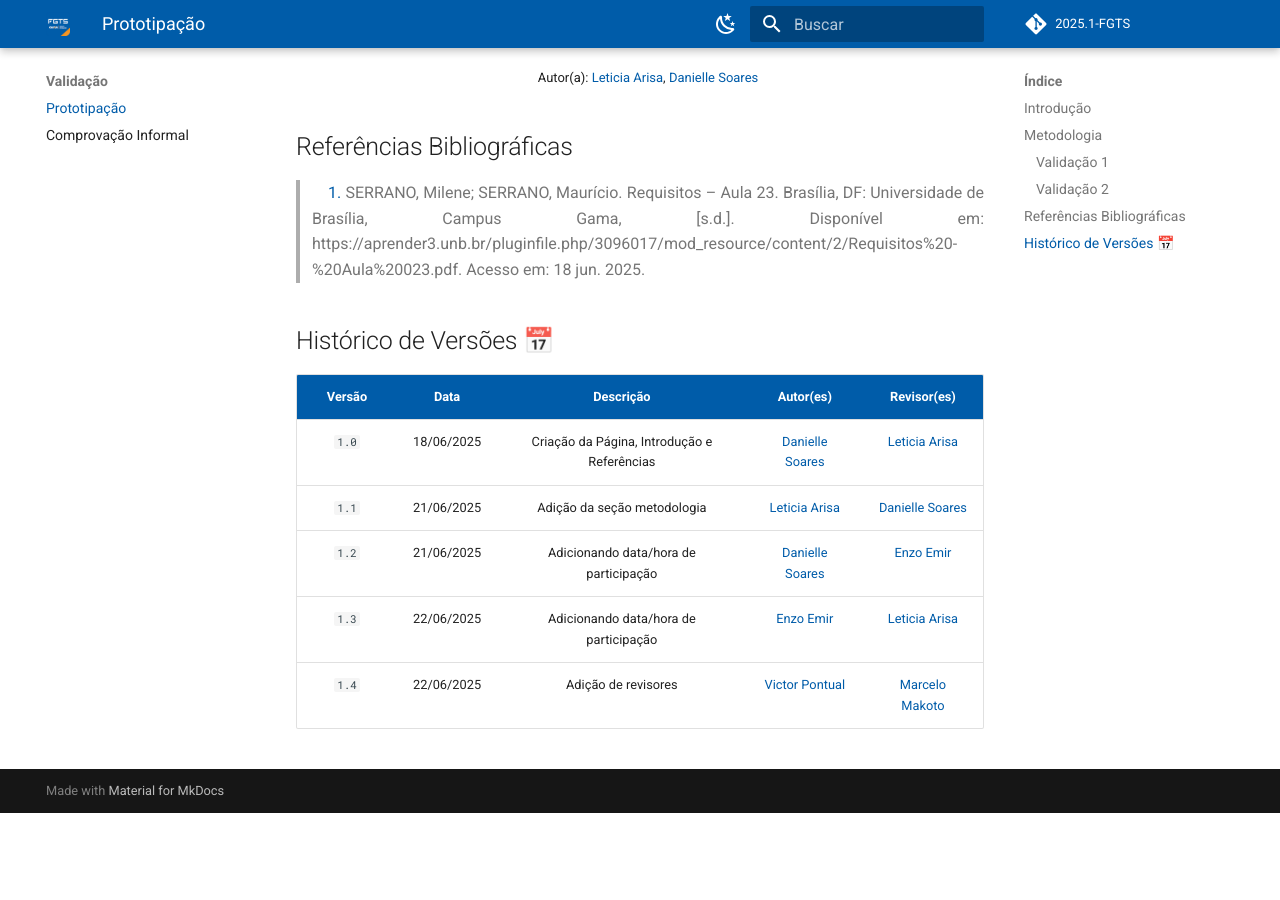
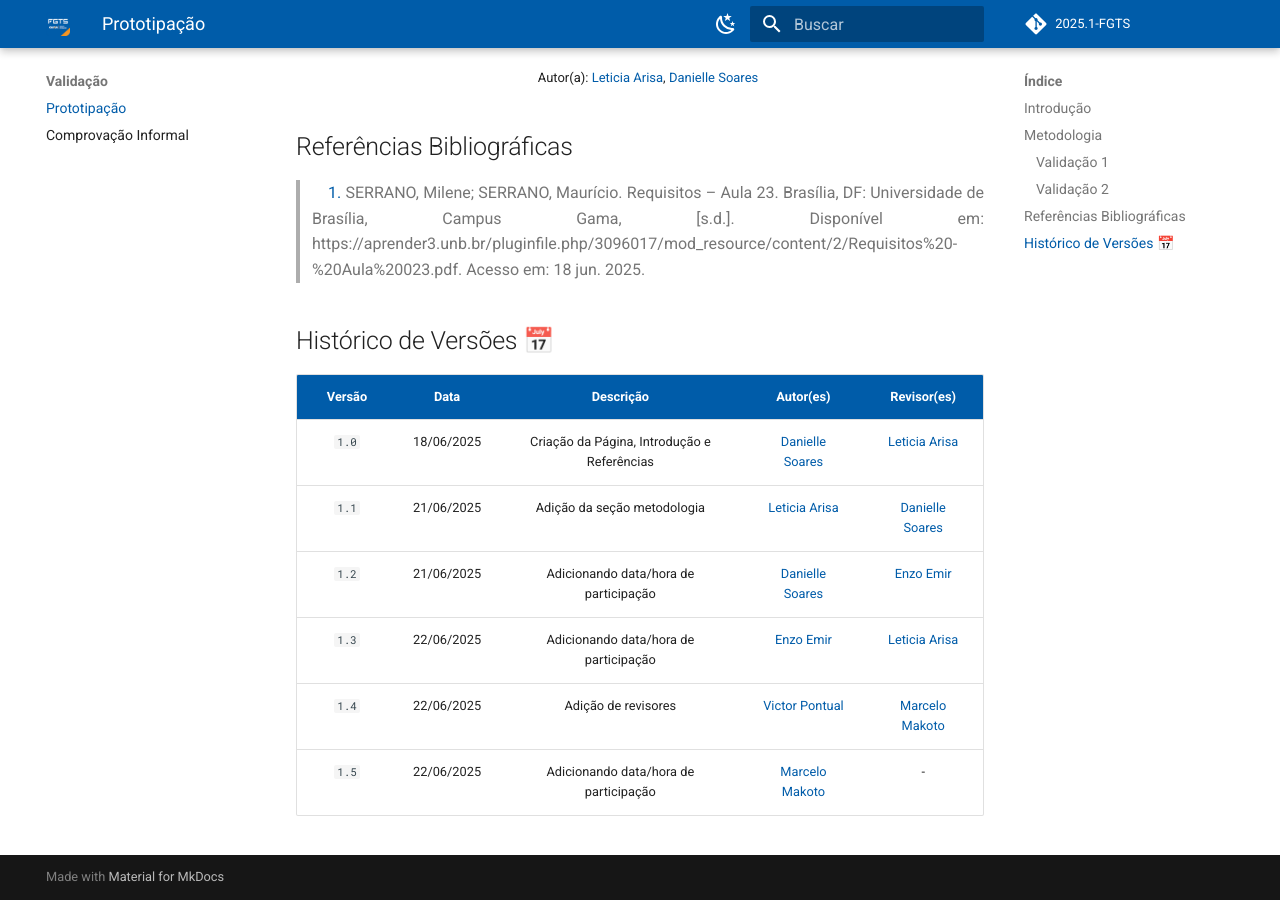
Before and after one commit to eduardodpms/REQ-FGTS, an MkDocs documentation site: the page built from docs/Validacao/Prototipacao.md, in a window 1280 px wide and 900 px high, scrolled down 5481 px. Built offline with MkDocs 1.6.1 and Material for MkDocs 9.7.7, drawn with Linux system fonts in a browser that asks for light colours; comment, search, counter and statistics services are not loaded; before the commit the page ends 6294 px from its top, so only the background shows below that; some of the changed text lies outside the part shown.

Commit message:
docs: data e hora de participação

```diff
--- a/docs/Validacao/Prototipacao.md
+++ b/docs/Validacao/Prototipacao.md
@@ -49,8 +49,8 @@ Foi realizada a prototipação de todos os requisitos que ainda não haviam sido
     <tr>
       <td> Marcelo Makoto </td>
       <td> <a href = https://requisitos-de-software.github.io/2025.1-FGTS/Elicitacao/Requisitos-elicitados/#requisitos-funcionais>RF15</a> - O aplicativo deve permitir que o usuário entre em contato com um assistente via chat <br> <a href = https://requisitos-de-software.github.io/2025.1-FGTS/Elicitacao/Requisitos-elicitados/#requisitos-funcionais>RF16</a> - O aplicativo deve disponibilizar um campo de busca para facilitar a localização de funcionalidades </td>
-      <td> --- </td>
-      <td> --- </td>
+      <td> 16/06/2025 </td>
+      <td> 19:16 </td>
     </tr>
     <tr>
       <td> Maria Eduarda </td>
@@ -216,3 +216,4 @@ Caso queira conferir o protótipo, <a href="https://www.figma.com/proto/SRSL805B
 | `1.2` | 21/06/2025 | Adicionando data/hora de participação | [Danielle Soares](https://github.com/danielle-soaress) | [Enzo Emir](https://github.com/EnzoEmir) |
 | `1.3` | 22/06/2025 | Adicionando data/hora de participação | [Enzo Emir](https://github.com/EnzoEmir) | [Leticia Arisa](https://github.com/Leticia-Arisa-K-Higa)|
 | `1.4` | 22/06/2025 | Adição de revisores | [Victor Pontual](https://github.com/VictorPontual) | [Marcelo Makoto](https://github.com/MM4k) |
+| `1.5` | 22/06/2025 | Adicionando data/hora de participação | [Marcelo Makoto](https://github.com/MM4k) | - |
```
